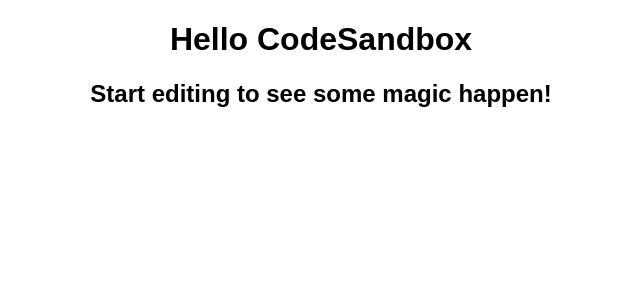
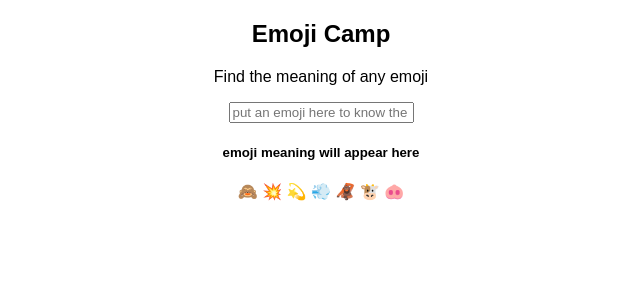
Before and after one commit to the-mainak-banerjee/emoji-interpretor, a React (Create React App) app: page / in a window 1280 px wide. Shown: the top 300 px of the page, without its empty margins (319-959 px from the left). Built offline with nearby package versions, Linux system fonts and the light colour scheme.

Commit message:
completed the logic

```diff
--- a/public/index.html
+++ b/public/index.html
@@ -20,7 +20,7 @@
       work correctly both with client-side routing and a non-root public URL.
       Learn how to configure a non-root public URL by running `npm run build`.
     -->
-	<title>React App</title>
+	<title>Emoji Interpretor</title>
 </head>
 
 <body>
--- a/src/App.js
+++ b/src/App.js
@@ -1,10 +1,60 @@
+import { useState } from "react";
 import "./styles.css";
 
+const emojiDb = {
+  "🙈": "See no evil monkey",
+  "💥": "Collision",
+  "💫️": "Dizzy",
+  "💨": "Dashing away",
+  "🦧": "Orangutan",
+  "🐮": "Cow Face",
+  "🐽": "Pig Nose"
+};
+
+const allEmojis = Object.keys(emojiDb);
+console.log(allEmojis);
+
 export default function App() {
+  const [userEmojiInput, setUserEmojiInput] = useState("");
+  const [emojiMeaning, setEmojiMeaning] = useState(
+    "emoji meaning will appear here"
+  );
+
+  const handleInputChange = (e) => {
+    const userEmoji = e.target.value;
+    setUserEmojiInput(userEmoji);
+
+    if (userEmoji in emojiDb) {
+      setEmojiMeaning(emojiDb[userEmoji]);
+    } else {
+      setEmojiMeaning("Opps! we don't have data about this empji");
+    }
+  };
+
+  const handleEmojiClick = (emoji) => {
+    setEmojiMeaning(emojiDb[emoji]);
+  };
+
   return (
     <div className="App">
-      <h1>Hello CodeSandbox</h1>
-      <h2>Start editing to see some magic happen!</h2>
+      <section>
+        <h2>Emoji Camp</h2>
+        <p>Find the meaning of any emoji</p>
+      </section>
+      <input
+        type="text"
+        placeholder="put an emoji here to know the meaning"
+        value={userEmojiInput}
+        onChange={handleInputChange}
+      />
+      <div>
+        <p>{userEmojiInput}</p>
+        <h5>{emojiMeaning}</h5>
+      </div>
+
+      {allEmojis.map((emoji) => {
+        return <span onClick={() => handleEmojiClick(emoji)}> {emoji} </span>;
+      })}
     </div>
   );
 }
```
Also changed, not shown: package.json (+9 -4 lines).
